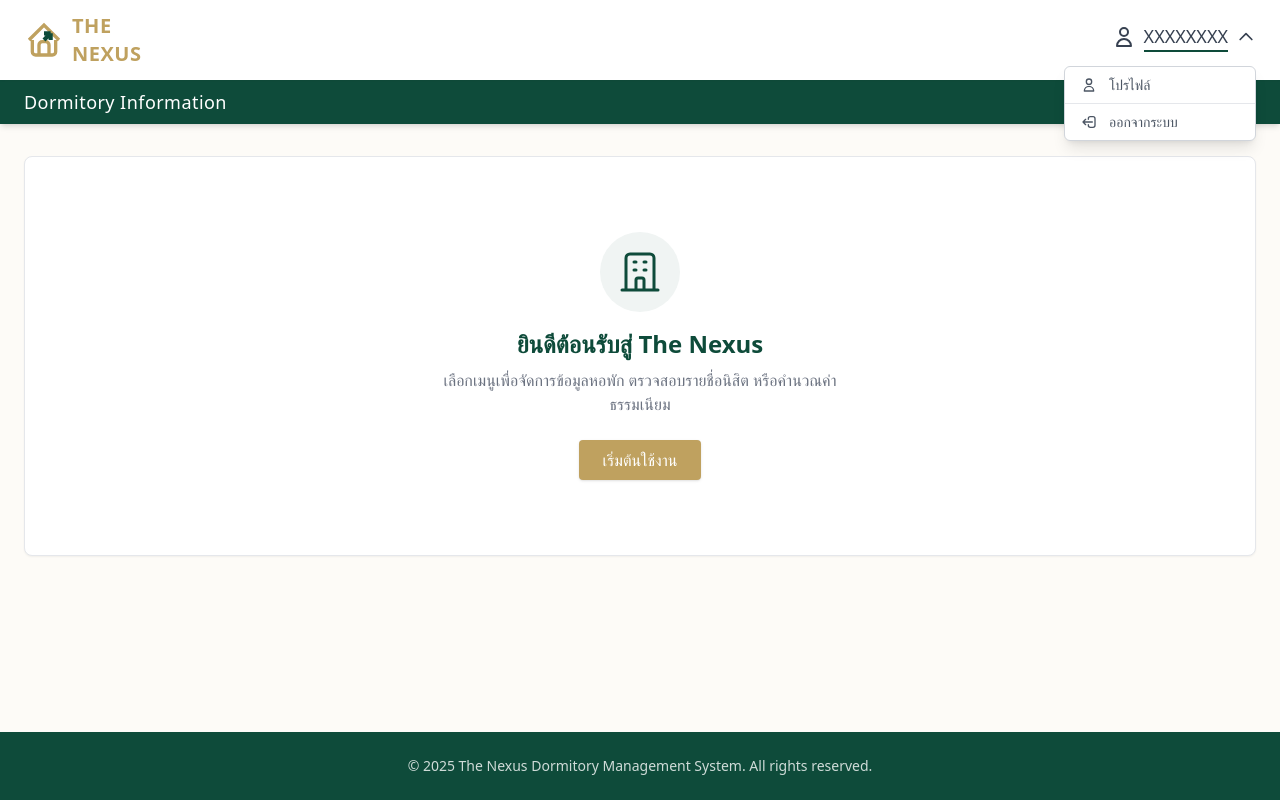
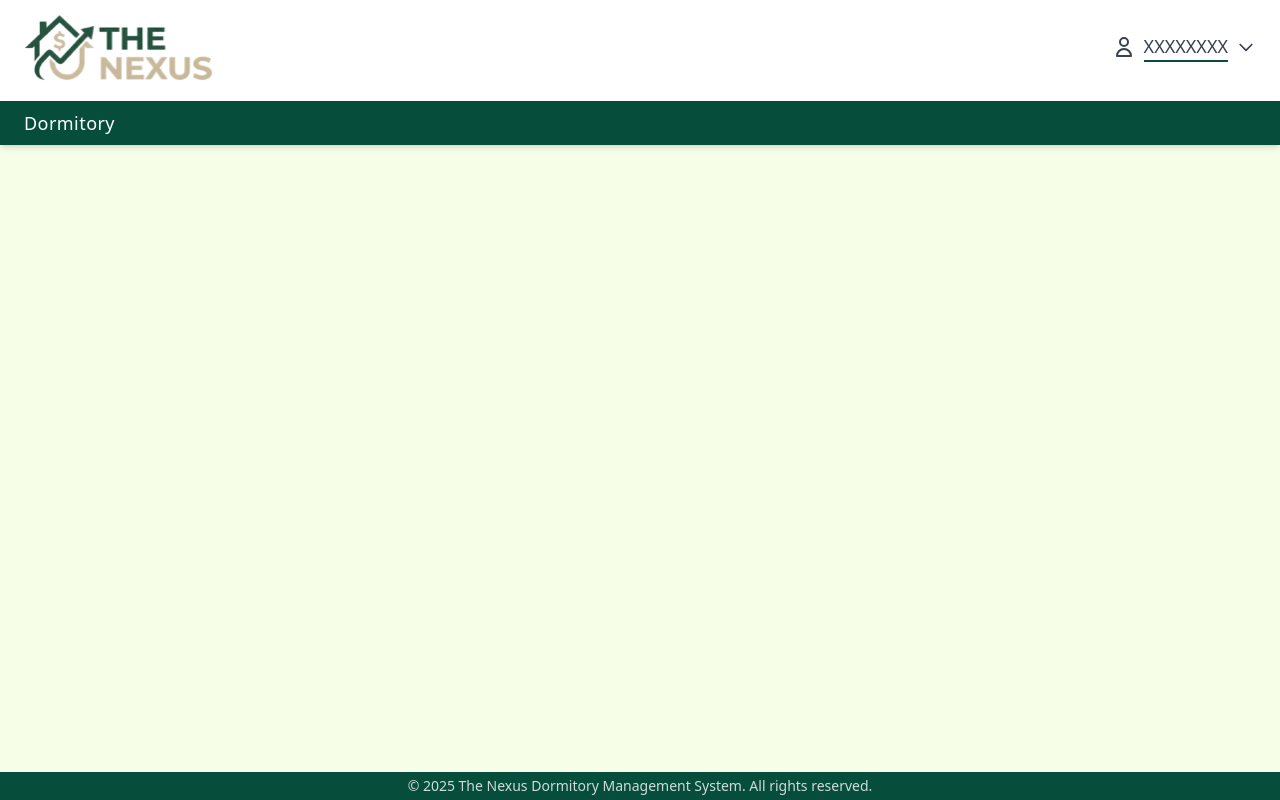
Before and after one commit to Arachaphon/TheNexus, a React (Vite) app in the folder frontend/: page /homemain in a window 1280 px wide. Built offline with nearby package versions, Linux system fonts and the light colour scheme.

Commit message:
style
edit style

```diff
--- a/frontend/src/App/Admin/Home_Main/homemain.tsx
+++ b/frontend/src/App/Admin/Home_Main/homemain.tsx
@@ -7,8 +7,7 @@ const HomeMain = () => {
 
   return (
 
-      <main className="flex-1 bg-[#f4fce8] relative">
-        {/* เรียกใช้ Component เนื้อหาหลักที่ import มา */}
+      <main className="flex-1 relative">
         <C_HomeMain />
       </main>
 
--- a/frontend/src/App/components/C_homemain.tsx
+++ b/frontend/src/App/components/C_homemain.tsx
@@ -2,29 +2,23 @@ import React, { useState } from 'react';
 
 // Component หลัก
 export default function DormitoryLayout() {
-  const [isDropdownOpen, setIsDropdownOpen] = useState(true); // ในการใช้งานจริงควรเริ่มที่ false
+  const [isDropdownOpen, setIsDropdownOpen] = useState(false); // ในการใช้งานจริงควรเริ่มที่ false
 
   return (
-    <div className="min-h-screen flex flex-col font-sans text-gray-800">
+    <div className="min-h-screen flex flex-col font-sans text-gray-800 bg-lime-50">
 
       {/* --- 1. Navbar Section --- */}
       <header className="bg-white px-6 py-3 flex justify-between items-center shadow-sm relative z-20">
 
         {/* Logo Section */}
         <div className="flex items-center gap-2">
-          {/* Logo Icon */}
-          <div className="w-10 h-10 relative flex items-center justify-center">
-             <svg viewBox="0 0 24 24" fill="none" className="w-full h-full text-[#bfa15f]" stroke="currentColor" strokeWidth="2">
-                <path d="M3 12l9-9 9 9M5 12v7a2 2 0 002 2h10a2 2 0 002-2v-7" />
-                <path d="M9 21v-6a2 2 0 012-2h2a2 2 0 012 2v6" />
-                <path d="M12 12l4-4m0 0v4m0-4h-4" className="text-[#0e4b3a]" strokeWidth="2.5" />
-             </svg>
-          </div>
-          {/* Logo Text */}
-          <div className="flex flex-col leading-none select-none">
-            <span className="text-[#bfa15f] font-bold text-xl tracking-wide">THE</span>
-            <span className="text-[#bfa15f] font-bold text-xl tracking-wide">NEXUS</span>
-          </div>
+                <div className="flex items-start justify-center md:justify-start mb-2">
+                    <img
+                        src="/logo.png"
+                        alt="The Nexus Logo"
+                        className="w-48 h-auto object-contain"
+                    />
+                </div>
         </div>
 
         {/* User Profile & Dropdown */}
@@ -39,7 +33,7 @@ export default function DormitoryLayout() {
             </svg>
 
             {/* Username placeholder */}
-            <span className="font-medium text-lg uppercase border-b-2 border-[#0e4b3a]">XXXXXXXX</span>
+            <span className="font-medium text-lg uppercase border-b-2 border-emerald-900">XXXXXXXX</span>
 
             {/* Chevron Down Icon */}
             <svg xmlns="http://www.w3.org/2000/svg" className={`h-5 w-5 transition-transform duration-200 ${isDropdownOpen ? 'rotate-180' : ''}`} fill="none" viewBox="0 0 24 24" stroke="currentColor">
@@ -68,40 +62,16 @@ export default function DormitoryLayout() {
       </header>
 
       {/* --- 2. Sub-Header (Green Bar) --- */}
-      <div className="bg-[#0e4b3a] text-white py-2 px-6 shadow-md z-10">
+      <div className="bg-emerald-900 text-white py-2 px-6 shadow-md z-10">
         <div className="container mx-auto">
-            <h1 className="text-lg font-medium tracking-wide">Dormitory Information</h1>
+            <h1 className="text-lg font-medium tracking-wide">Dormitory</h1>
         </div>
       </div>
 
-      {/* --- 3. Main Content (Cream Background) --- */}
-      <main className="flex-grow bg-[#fdfbf7] px-6 py-8">
-        <div className="container mx-auto">
 
-          {/* Content Card Example */}
-          <div className="bg-white rounded-lg shadow-sm border border-gray-200 p-8 min-h-[400px] flex flex-col items-center justify-center text-center">
-
-            <div className="bg-[#f0f4f3] p-4 rounded-full mb-4">
-              <svg xmlns="http://www.w3.org/2000/svg" className="h-12 w-12 text-[#0e4b3a]" fill="none" viewBox="0 0 24 24" stroke="currentColor">
-                <path strokeLinecap="round" strokeLinejoin="round" strokeWidth={1.5} d="M19 21V5a2 2 0 00-2-2H7a2 2 0 00-2 2v16m14 0h2m-2 0h-5m-9 0H3m2 0h5M9 7h1m-1 4h1m4-4h1m-1 4h1m-5 10v-5a1 1 0 011-1h2a1 1 0 011 1v5m-4 0h4" />
-              </svg>
-            </div>
-
-            <h2 className="text-2xl font-bold text-[#0e4b3a] mb-2">ยินดีต้อนรับสู่ The Nexus</h2>
-            <p className="text-gray-500 max-w-md mb-6">
-              เลือกเมนูเพื่อจัดการข้อมูลหอพัก ตรวจสอบรายชื่อนิสิต หรือคำนวณค่าธรรมเนียม
-            </p>
-
-            <button className="px-6 py-2 bg-[#bfa15f] hover:bg-[#a88d50] text-white rounded shadow transition-colors">
-              เริ่มต้นใช้งาน
-            </button>
-
-          </div>
-        </div>
-      </main>
 
       {/* --- 4. Footer --- */}
-      <footer className="bg-[#0e4b3a] text-white py-6 mt-auto">
+      <footer className="bg-emerald-900 text-white py-1 mt-auto">
         <div className="container mx-auto text-center">
           <p className="text-sm opacity-80">&copy; 2025 The Nexus Dormitory Management System. All rights reserved.</p>
         </div>
```
